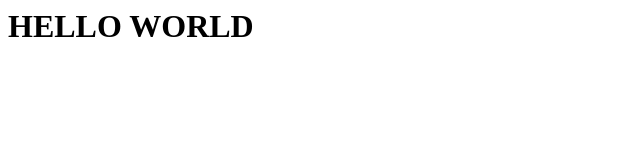
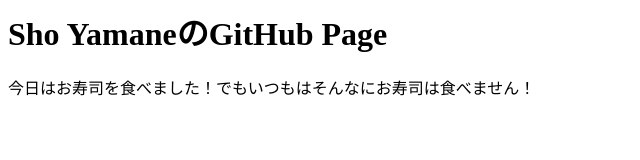
Before and after one commit to sho-yamane/sho-yamane.github.io, a plain HTML site: page index.html in a window 1280 px wide. Shown: the whole page, without its empty margins (0-640 px from the left). Drawn offline with Linux system fonts and the light colour scheme.

Commit message:
Update index.html

```diff
--- a/index.html
+++ b/index.html
@@ -7,7 +7,9 @@
 
 <body>
 
-<h1>HELLO WORLD</h1>
+<h1>Sho YamaneのGitHub Page</h1>
+
+<p>今日はお寿司を食べました！でもいつもはそんなにお寿司は食べません！</p>
 
 </body>
 
```
